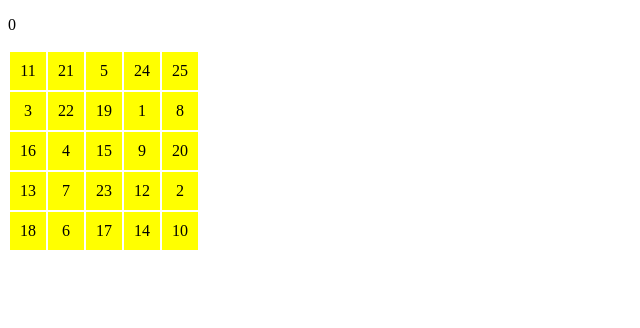
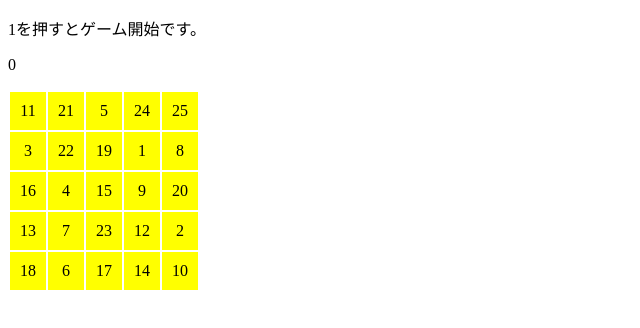
Before and after one commit to HAKASHUN/touch-the-numbers, a plain HTML site: page index.html in a window 1280 px wide. Shown: the whole page, without its empty margins (0-640 px from the left). Drawn offline with Linux system fonts and the light colour scheme.

Commit message:
Add description.

```diff
--- a/index.html
+++ b/index.html
@@ -9,10 +9,9 @@
 </head>
 <body>
     <div id="main">
+        <p>1を押すとゲーム開始です。</p>
         <p id="time">0</p>
-        <table id="game">
-
-        </table>
+        <table id="game"></table>
         <ul id="result"></ul>
     </div>
 </body>
```
